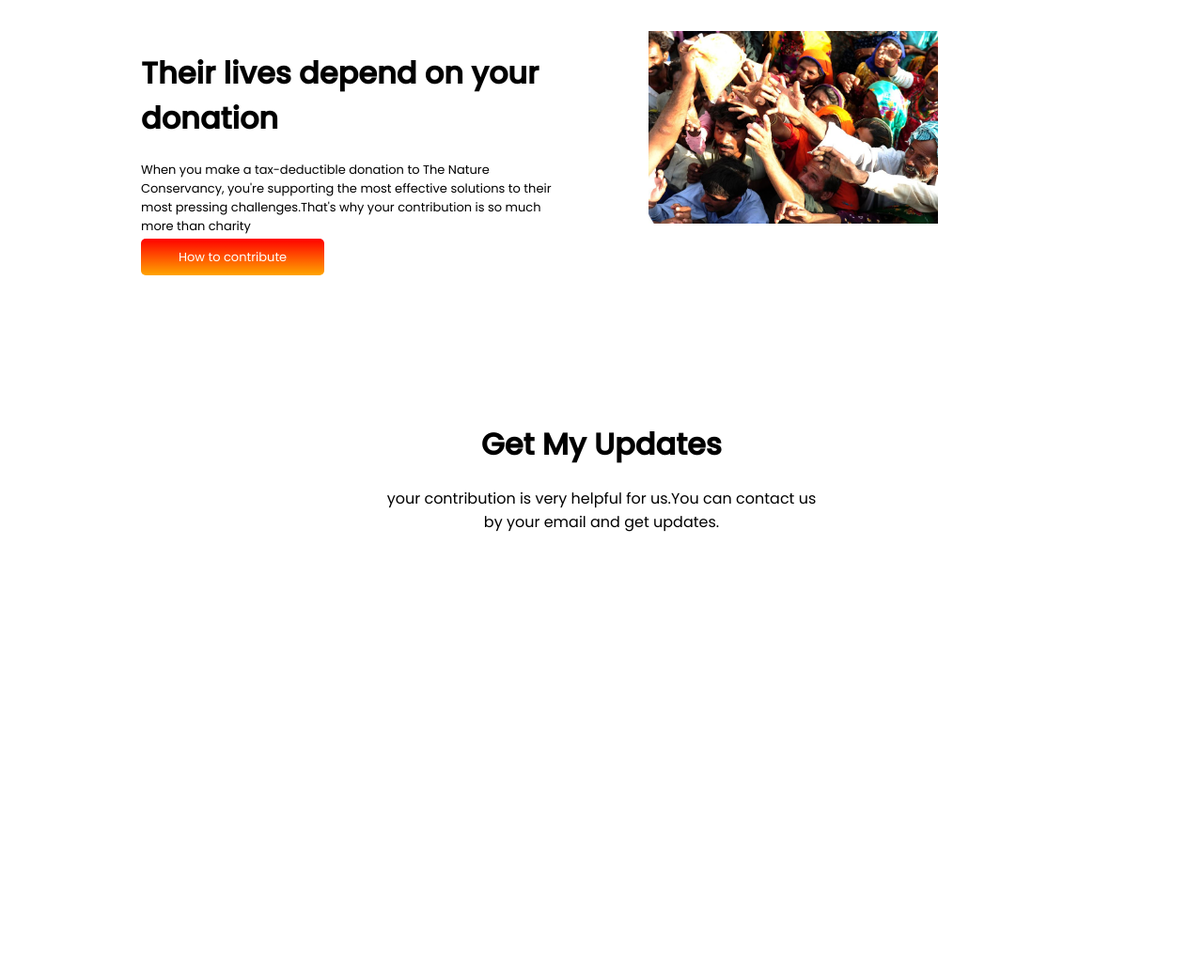
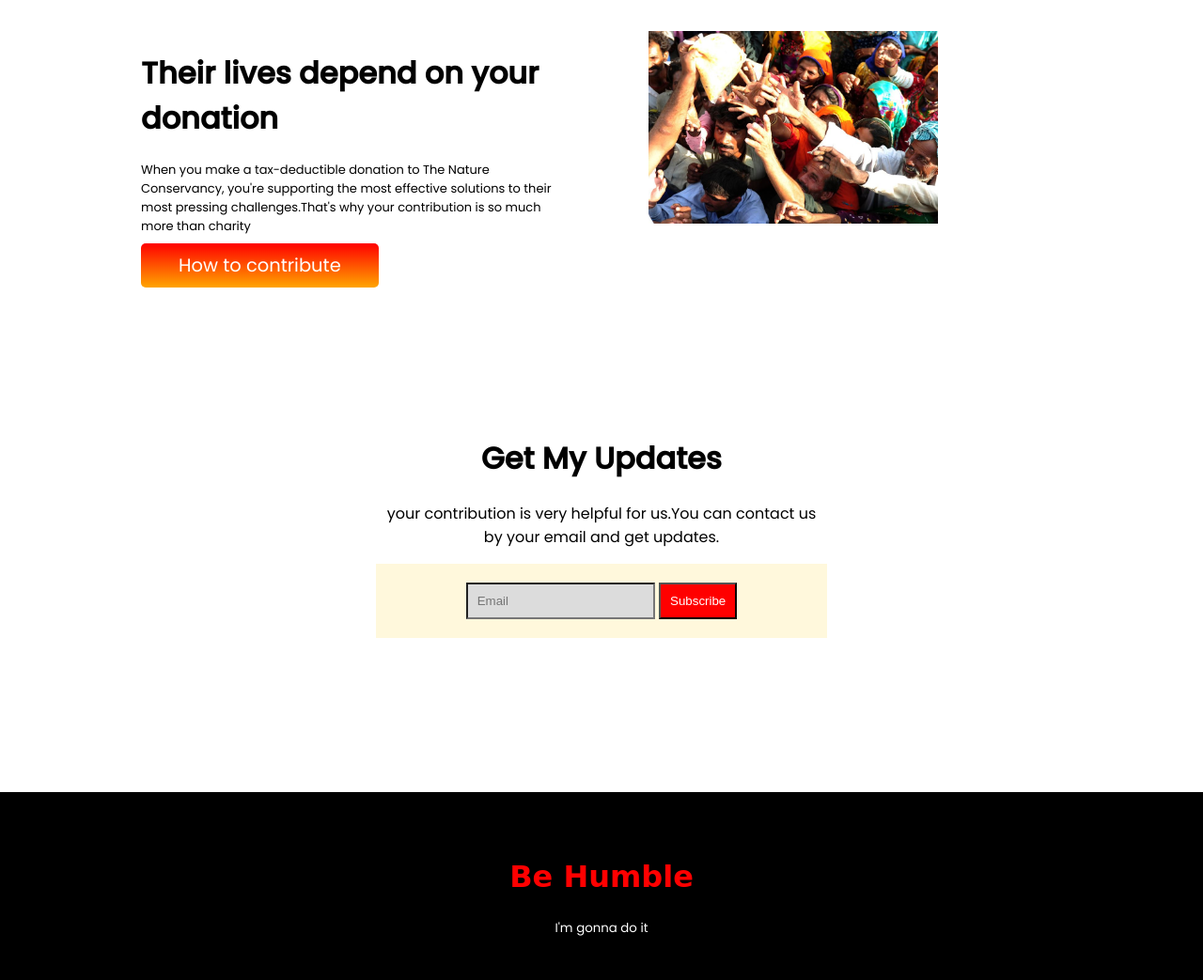
Before and after one commit to Tanzina325/donate-today, a plain HTML site: page index.html in a window 1280 px wide. Shown: the part 1708-2751 px from the top of the page at 94% size. Before the commit the page ends 2535 px from the top, so only its background shows below. Drawn offline with Linux system fonts and the light colour scheme; a web font is replaced by a local one.

Commit message:
fourth commit

```diff
--- a/index.html
+++ b/index.html
@@ -6,8 +6,12 @@
     <meta name="viewport" content="width=device-width, initial-scale=1.0">
     <title>Donate Today</title>
     <link rel="preconnect" href="https://fonts.googleapis.com">
+    <link rel="preconnect" href="https://fonts.googleapis.com">
+    <link rel="preconnect" href="https://fonts.gstatic.com" crossorigin>
+    <link href="https://fonts.googleapis.com/css2?family=Lobster&family=Mukta&family=Poppins:wght@400;500&family=The+Nautigal:wght@700&display=swap" rel="stylesheet">
+<link rel="preconnect" href="https://fonts.googleapis.com">
 <link rel="preconnect" href="https://fonts.gstatic.com" crossorigin>
-<link href="https://fonts.googleapis.com/css2?family=Mukta&family=Poppins:wght@400;500&display=swap" rel="stylesheet">
+<link href="https://fonts.googleapis.com/css2?family=Mukta&family=Poppins:wght@400;500&family=The+Nautigal:wght@700&display=swap" rel="stylesheet">
     <link rel="stylesheet" href="style.css">
 </head>
 <body>
@@ -51,12 +55,16 @@
 <div class="depend">
     <div class="contribute"><h1><b>Their lives depend on your donation</b></h1>
     <p>When you make a tax-deductible donation to The Nature Conservancy, you're supporting the most effective solutions to their most pressing challenges.That's why your contribution is so much more than charity</p>
-<p><a class="link-button" target="_blank" href="">How to contribute</a></p></div>
+<h2><a class="link-button" target="_blank" href="">How to contribute</a></h2></div>
     <div class="contribute"><img src="images/donation0.jpg" alt=""></div>
 </div>
 <div class="help"><h1>Get My Updates</h1>
-<p>your contribution is very helpful for us.You can contact us by your email and get updates.</p></div>
-
-
-</body>
+<p>your contribution is very helpful for us.You can contact us by your email and get updates.</p>
+<div class="type">
+    <input type="email" name="user_email" placeholder="Email">
+    <input type="submit" value="Subscribe">
+</div></div>
+    </body>
+    <footer><h1>Be Humble</h1>
+    <small>I'm gonna do it</small></footer>
 </html>
--- a/style.css
+++ b/style.css
@@ -105,3 +105,33 @@ background-color: bisque;
 }
 .contribute img{width: 70%;
 }
+input[type=email]{
+    box-sizing: border-box;
+    padding:10px;
+    background-color: gainsboro;
+    color: brown;
+}
+    input[type=submit]{
+    padding:10px;
+        background-color: red;
+        color:white;
+}
+.type{background-color: cornsilk;
+padding: 20px;}
+footer h1{font-family: 'Lobster', cursive;
+    font-family: 'Mukta', sans-serif;
+    font-family: 'Poppins', sans-serif;
+    font-family: 'The Nautigal', cursive;
+font-size: xx-large;
+font-weight: 900;
+color: red;}
+footer{ padding-right:400px;
+    padding-left: 400px;
+    padding-top: 50px;
+    padding-bottom: 50px;
+text-align: center;
+height: 100px;
+background-color: black;}
+footer small{
+    color: white;
+}
```
